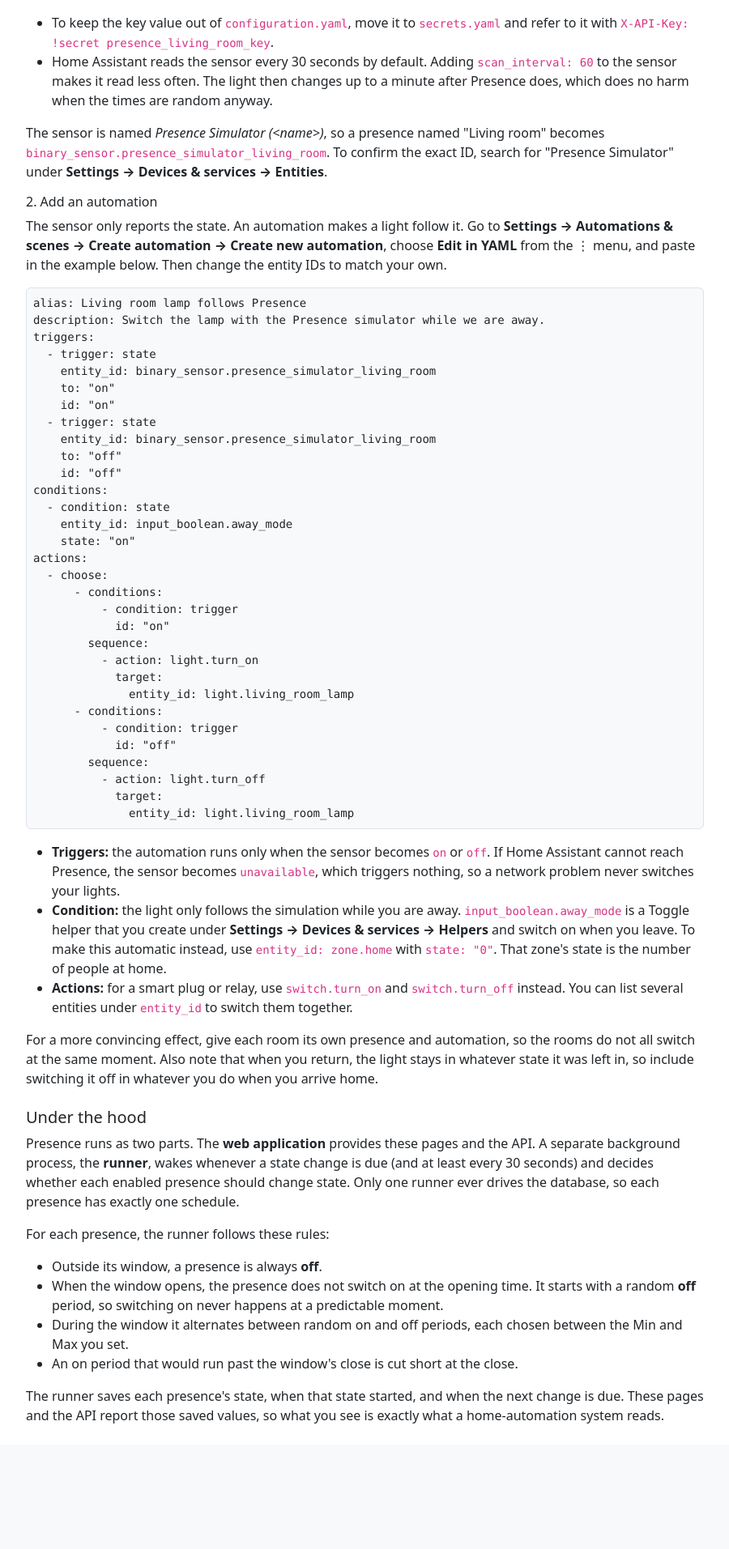
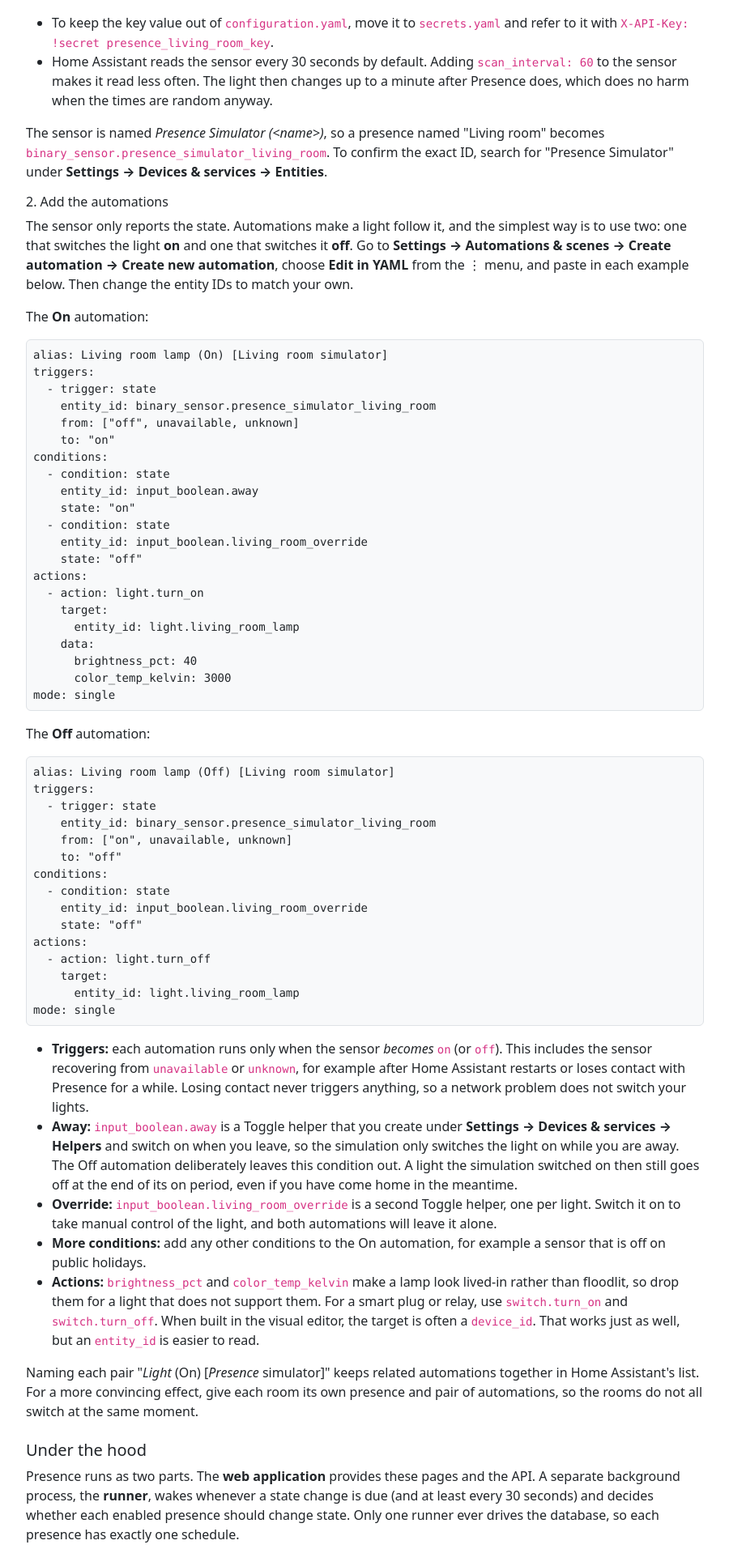
Before and after one commit to alanbchristie/presence, a Django app: page /guide/ in a window 1280 px wide. Shown: the part 2388-4301 px from the top of the page at 81% size, without its empty margins (50-950 px from the left). Before the commit the page ends 4146 px from the top, so only its background shows below. Run offline with Django 5.2, Linux system fonts and the light colour scheme; the visitor is signed in with stand-in values (Sample User, id 1); some libraries are stand-ins or nearby versions.

Commit message:
docs(85): model the guide's automations on a real deployment
Replace the single choose-based example with the pattern used in a
real Home Assistant install: separate "(On)" and "(Off)" automations
per light, triggered from off/on, unavailable or unknown, guarded by a
per-light override toggle, with brightness and colour temperature on
the "on" action. The Off automation omits the away condition so a light
the simulation switched on still goes off after you return.

Co-Authored-By: Claude Opus 5.5 (1M context) <noreply@anthropic.com>

```diff
--- a/presence/templates/presence/user_guide.html
+++ b/presence/templates/presence/user_guide.html
@@ -196,71 +196,96 @@
     <strong>Settings &rarr; Devices &amp; services &rarr; Entities</strong>.
   </p>
 
-  <h3 class="h6 mt-3">2. Add an automation</h3>
+  <h3 class="h6 mt-3">2. Add the automations</h3>
   <p>
-    The sensor only reports the state. An automation makes a light follow it.
-    Go to <strong>Settings &rarr; Automations &amp; scenes &rarr; Create automation
-    &rarr; Create new automation</strong>, choose <strong>Edit in YAML</strong>
-    from the &#8942; menu, and paste in the example below. Then change the
-    entity IDs to match your own.
+    The sensor only reports the state. Automations make a light follow it, and
+    the simplest way is to use two: one that switches the light <strong>on</strong>
+    and one that switches it <strong>off</strong>. Go to <strong>Settings &rarr;
+    Automations &amp; scenes &rarr; Create automation &rarr; Create new
+    automation</strong>, choose <strong>Edit in YAML</strong> from the &#8942;
+    menu, and paste in each example below. Then change the entity IDs to match
+    your own.
   </p>
-  <pre class="bg-body-tertiary border rounded p-2 small"><code>alias: Living room lamp follows Presence
-description: Switch the lamp with the Presence simulator while we are away.
+  <p>The <strong>On</strong> automation:</p>
+  <pre class="bg-body-tertiary border rounded p-2 small"><code>alias: Living room lamp (On) [Living room simulator]
 triggers:
   - trigger: state
     entity_id: binary_sensor.presence_simulator_living_room
+    from: ["off", unavailable, unknown]
     to: "on"
-    id: "on"
+conditions:
+  - condition: state
+    entity_id: input_boolean.away
+    state: "on"
+  - condition: state
+    entity_id: input_boolean.living_room_override
+    state: "off"
+actions:
+  - action: light.turn_on
+    target:
+      entity_id: light.living_room_lamp
+    data:
+      brightness_pct: 40
+      color_temp_kelvin: 3000
+mode: single</code></pre>
+  <p>The <strong>Off</strong> automation:</p>
+  <pre class="bg-body-tertiary border rounded p-2 small"><code>alias: Living room lamp (Off) [Living room simulator]
+triggers:
   - trigger: state
     entity_id: binary_sensor.presence_simulator_living_room
+    from: ["on", unavailable, unknown]
     to: "off"
-    id: "off"
 conditions:
   - condition: state
-    entity_id: input_boolean.away_mode
-    state: "on"
+    entity_id: input_boolean.living_room_override
+    state: "off"
 actions:
-  - choose:
-      - conditions:
-          - condition: trigger
-            id: "on"
-        sequence:
-          - action: light.turn_on
-            target:
-              entity_id: light.living_room_lamp
-      - conditions:
-          - condition: trigger
-            id: "off"
-        sequence:
-          - action: light.turn_off
-            target:
-              entity_id: light.living_room_lamp</code></pre>
+  - action: light.turn_off
+    target:
+      entity_id: light.living_room_lamp
+mode: single</code></pre>
   <ul>
     <li>
-      <strong>Triggers:</strong> the automation runs only when the sensor
-      becomes <code>on</code> or <code>off</code>. If Home Assistant cannot
-      reach Presence, the sensor becomes <code>unavailable</code>, which
-      triggers nothing, so a network problem never switches your lights.
+      <strong>Triggers:</strong> each automation runs only when the sensor
+      <em>becomes</em> <code>on</code> (or <code>off</code>). This includes the
+      sensor recovering from <code>unavailable</code> or <code>unknown</code>,
+      for example after Home Assistant restarts or loses contact with Presence
+      for a while. Losing contact never triggers anything, so a network problem
+      does not switch your lights.
     </li>
     <li>
-      <strong>Condition:</strong> the light only follows the simulation while
-      you are away. <code>input_boolean.away_mode</code> is a Toggle helper that
-      you create under <strong>Settings &rarr; Devices &amp; services &rarr;
-      Helpers</strong> and switch on when you leave. To make this automatic
-      instead, use <code>entity_id: zone.home</code> with <code>state: "0"</code>.
-      That zone's state is the number of people at home.
+      <strong>Away:</strong> <code>input_boolean.away</code> is a Toggle helper
+      that you create under <strong>Settings &rarr; Devices &amp; services &rarr;
+      Helpers</strong> and switch on when you leave, so the simulation only
+      switches the light on while you are away. The Off automation deliberately
+      leaves this condition out. A light the simulation switched on then still
+      goes off at the end of its on period, even if you have come home in the
+      meantime.
     </li>
     <li>
-      <strong>Actions:</strong> for a smart plug or relay, use
-      <code>switch.turn_on</code> and <code>switch.turn_off</code> instead. You can
-      list several entities under <code>entity_id</code> to switch them together.
+      <strong>Override:</strong> <code>input_boolean.living_room_override</code>
+      is a second Toggle helper, one per light. Switch it on to take manual
+      control of the light, and both automations will leave it alone.
+    </li>
+    <li>
+      <strong>More conditions:</strong> add any other conditions to the On
+      automation, for example a sensor that is off on public holidays.
+    </li>
+    <li>
+      <strong>Actions:</strong> <code>brightness_pct</code> and
+      <code>color_temp_kelvin</code> make a lamp look lived-in rather than
+      floodlit, so drop them for a light that does not support them. For a smart
+      plug or relay, use <code>switch.turn_on</code> and
+      <code>switch.turn_off</code>. When built in the visual editor, the target
+      is often a <code>device_id</code>. That works just as well, but an
+      <code>entity_id</code> is easier to read.
     </li>
   </ul>
   <p>
-    For a more convincing effect, give each room its own presence and
-    automation, so the rooms do not all switch at the same moment. Also note
-    that when you return, the light stays in whatever state it was left in, so
-    include switching it off in whatever you do when you arrive home.
+    Naming each pair "<em>Light</em> (On) [<em>Presence</em> simulator]" keeps
+    related automations together in Home Assistant's list. For a more
+    convincing effect, give each room its own presence and pair of automations,
+    so the rooms do not all switch at the same moment.
   </p>
 
   <h2 class="h5 mt-4">Under the hood</h2>
```
Also changed, not shown: presence/tests/test_user_guide.py (+12 -0 lines).
